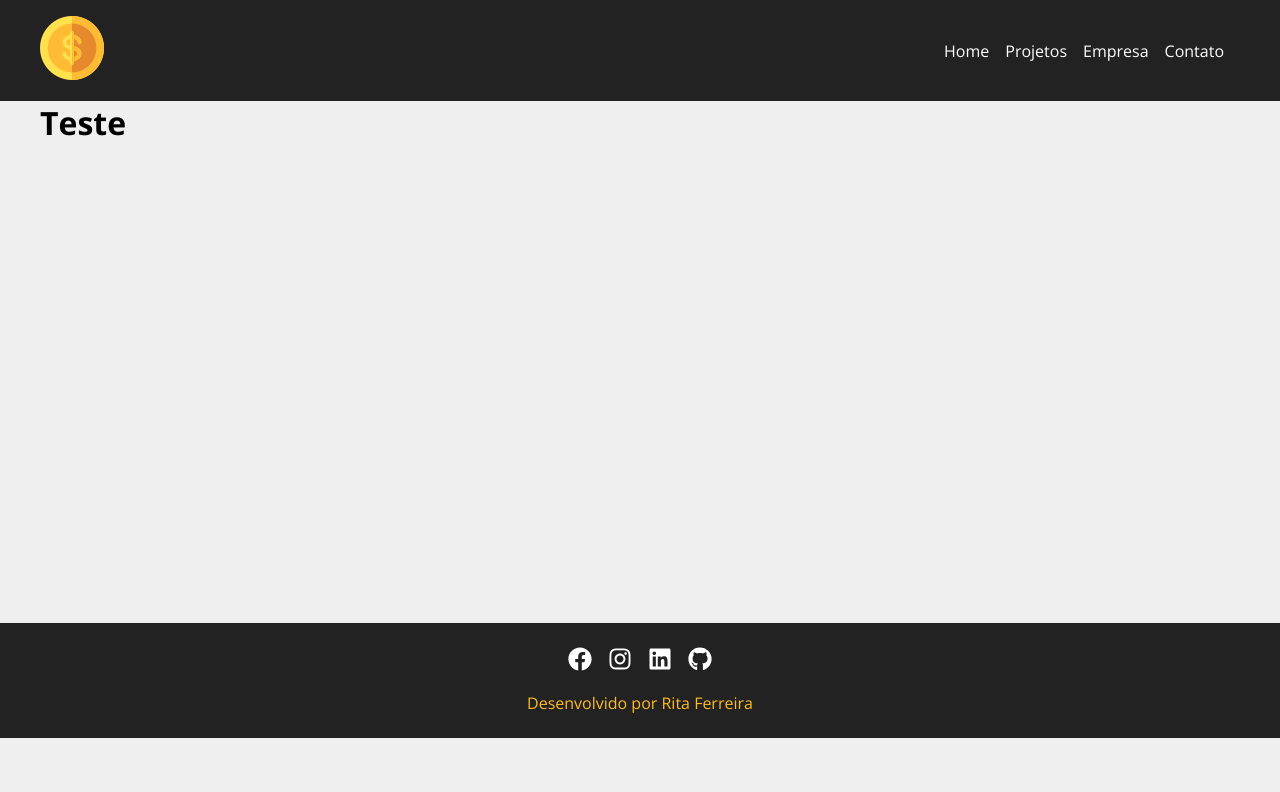
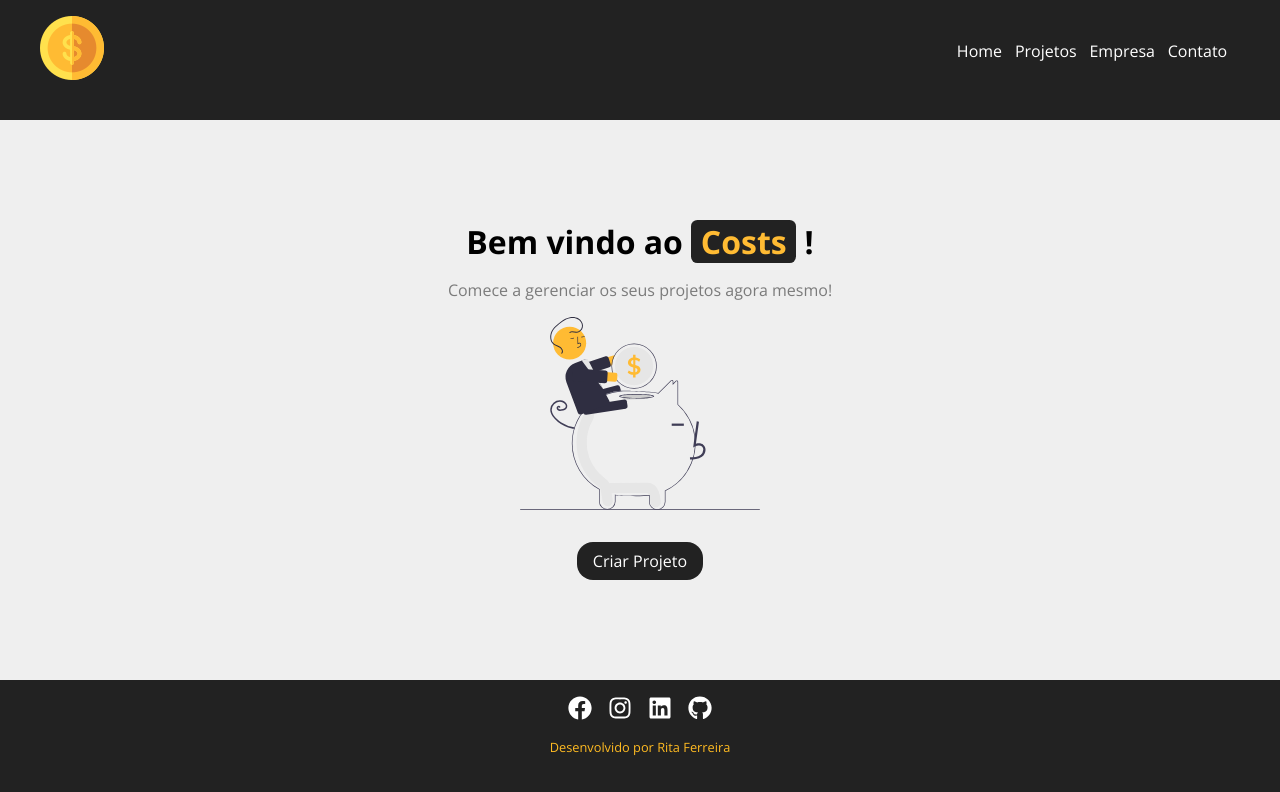
Before and after one commit to RitaFer/Costs, a React (Create React App) app in the folder 02-costs/: page / in a window 1280 px wide. Shown: the top 792 px of the page. Built offline with nearby package versions, Linux system fonts and the light colour scheme.

Commit message:
created-homepage

```diff
--- a/02-costs/src/components/layout/Footer.module.css
+++ b/02-costs/src/components/layout/Footer.module.css
@@ -1,7 +1,8 @@
 .footer {
   background-color: #222;
   color: #fff;
-  padding: 1.5em;
+  height: 15vh;
+  padding: 1em;
   text-align: center;
 }
 
@@ -27,5 +28,5 @@
 .footer p {
   color: #fb2;
   margin-top: 1em;
-  font-size: 1em;
+  font-size: 0.8em;
 }
--- /dev/null
+++ b/02-costs/src/components/layout/LinkButton.js
@@ -0,0 +1,12 @@
+import { Link } from 'react-router-dom'
+import styles from './LinkButton.module.css'
+
+function LinkButton({text, to}) {
+  return (
+    <Link className={styles.btn} to={to}>
+      {text}
+    </Link>
+  )
+}
+
+export default LinkButton
--- /dev/null
+++ b/02-costs/src/components/layout/LinkButton.module.css
@@ -0,0 +1,14 @@
+.btn {
+  background-color: #222;
+  color: #FFF;
+  padding: 0.5em 1em;
+  text-decoration: none;
+  transition: 0.5s;
+  border-radius: 1em;
+  align-items: center;
+  font-size: 1em bold;
+}
+
+.btn:hover {
+  color: #fb3
+}
--- a/02-costs/src/components/layout/NavBar.module.css
+++ b/02-costs/src/components/layout/NavBar.module.css
@@ -2,6 +2,7 @@
   justify-content: space-between;
   background-color: #222;
   padding: 1em;
+  height: 15vh;
 }
 
 .img {
@@ -15,7 +16,7 @@
 }
 
 .item {
-  margin-right: 1em;
+  margin-right: 0.8em;
 }
 
 .item a {
--- a/02-costs/src/components/views/Home.js
+++ b/02-costs/src/components/views/Home.js
@@ -1,6 +1,15 @@
+import styles from './Home.module.css'
+import savings from '../../img/savings.svg'
+import LinkButton from '../layout/LinkButton'
+
 function Home(){
   return(
-    <h1>Teste</h1>
+    <section className={styles.home_container}>
+      <h1>Bem vindo ao <span>Costs</span> !</h1>
+      <p>Comece a gerenciar os seus projetos agora mesmo!</p>
+      <img src={savings} alt="Costs"/>
+      <LinkButton to='/newproject' text="Criar Projeto" />
+    </section>
   )
 }
 
--- /dev/null
+++ b/02-costs/src/components/views/Home.module.css
@@ -0,0 +1,33 @@
+.home_container {
+  align-content: center;
+  width: 100vw;
+  height: 70vh;
+  display: flex;
+  flex-direction: column;
+  align-items: center;
+  justify-content: center;
+  padding: 1em 0em 1em 0em;
+}
+
+.home_container h1 {
+  font-size: 2em;
+  margin-bottom: 0.5em;
+}
+
+.home_container h1 span {
+  color: #fb3;
+  padding: 0 0.3em;
+  background-color: #222;
+  border-radius: 0.2em;
+}
+
+.home_container p {
+  margin-bottom: 1em;
+  font-size: 1em;
+  color: #7b7b7b;
+}
+
+.home_container img {
+  width: 15em;
+  margin-bottom: 2em;
+}
--- a/02-costs/src/index.css
+++ b/02-costs/src/index.css
@@ -8,6 +8,6 @@
 html,
 body,
 #root {
-  background-color: #EFEFEF;
+  background-color: #efefef;
   height: 100vh;
 }
```
